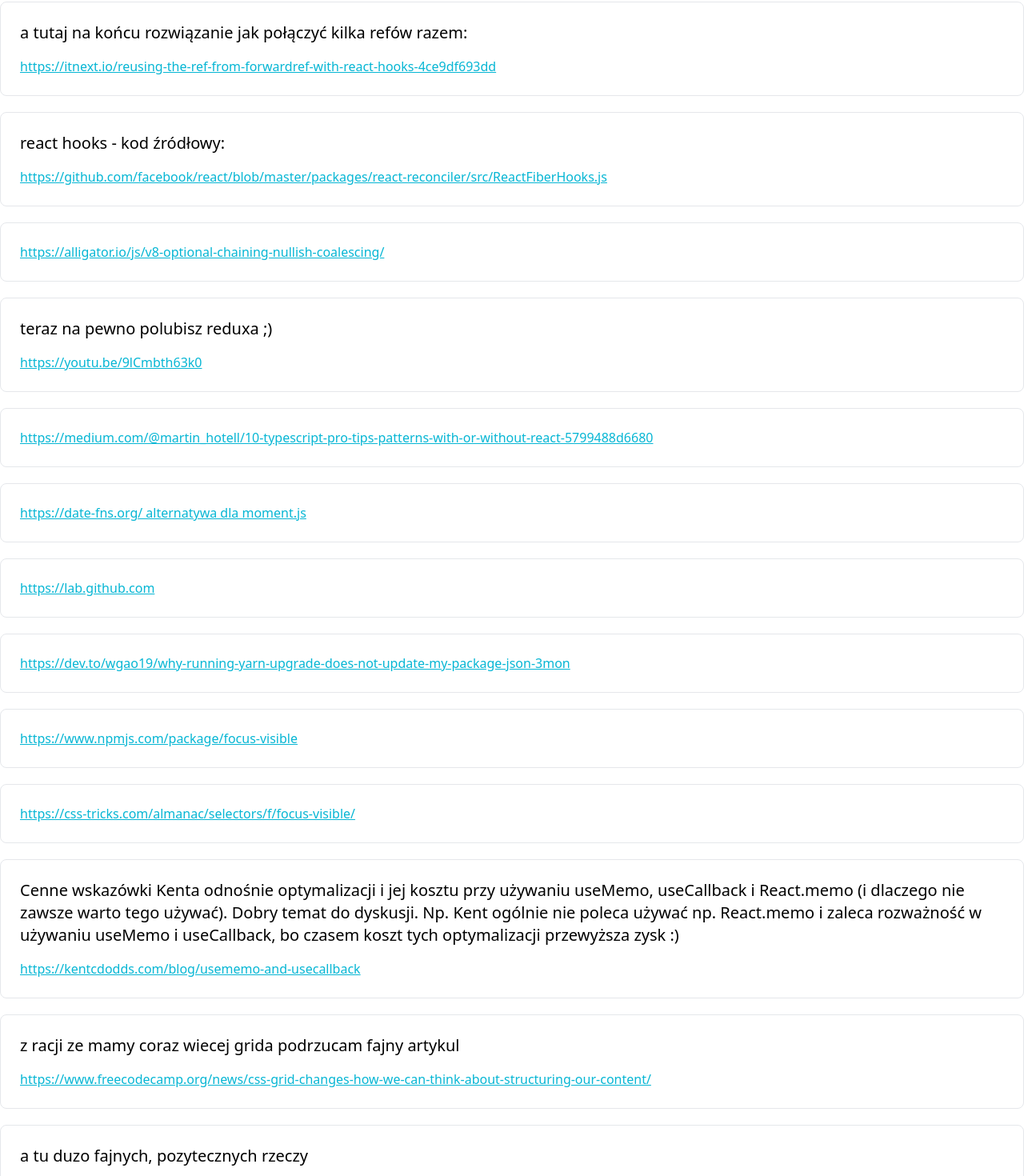
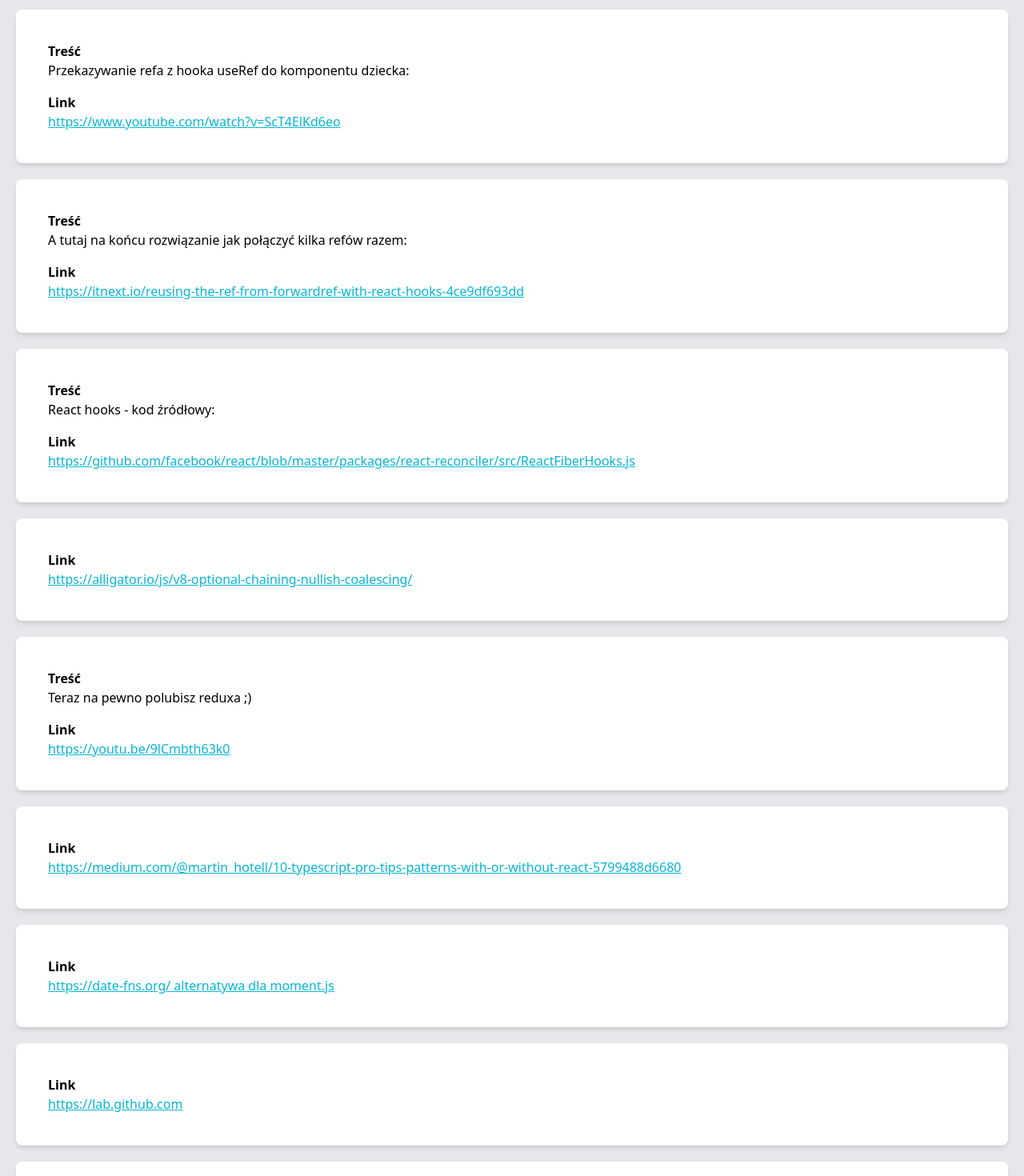
Before and after one commit to palmjack/next-tailwind, a Next.js app: page /rocket in a window 1280 px wide. Shown: the part 620-2090 px from the top of the page at 80% size. Built offline with nearby package versions, Linux system fonts and the light colour scheme.

Commit message:
tailwind plugin added, minor style changes

```diff
--- a/src/archive/rocket.ts
+++ b/src/archive/rocket.ts
@@ -43,7 +43,7 @@ export const archivePosts: TArchivePosts[] = [
   },
   {
     text: 'a tu duzo fajnych, pozytecznych rzeczy',
-    url: ' https://css-tricks.com/phuoc-nguyens-one-page-wonders/'
+    url: 'https://css-tricks.com/phuoc-nguyens-one-page-wonders'
   },
   {
     text: 'Chyba najlepszy film o react-query, w drugiej czesci tworca opowiada o useMutation i queryCache',
@@ -89,7 +89,7 @@ export const archivePosts: TArchivePosts[] = [
     text: 'Lazysizes, wspierany jest tez lazyloading iframeow, wykorzystalismy na historii secure ',
     url: 'https://github.com/aFarkas/lazysizes'
   },
-  { text: '', url: 'https://dev.to/ibrahima92/react-typescript-how-to-set-types-on-hooks-cheat-sheet-gll' },
+  { url: 'https://dev.to/ibrahima92/react-typescript-how-to-set-types-on-hooks-cheat-sheet-gll' },
   {
     text: 'Jesli chcesz uzywac fetcha, to rob to dobrze',
     url: 'https://kentcdodds.com/blog/replace-axios-with-a-simple-custom-fetch-wrapper'
--- a/src/pages/rocket.tsx
+++ b/src/pages/rocket.tsx
@@ -6,31 +6,45 @@ import { archivePosts } from 'archive/rocket';
 
 const Rocket: NextPage = () => {
   return (
-    <div className=" mx-auto block xl:container">
-      <h1 className="my-20  text-black">React TIPS Archive ❤️</h1>
+    <div className="flex items-center justify-center bg-gray-200">
+      <div className="container mx-auto block  px-5">
+        <h1 className="my-20 font-bold  text-black">React TIPS Archive ❤️</h1>
         {archivePosts.map((el, idx) => (
-        <div className="mb-5 rounded-lg border border-gray-200 p-6" key={idx}>
-          {el.text && <h2 className="mb-4 text-xl last:mb-0">{el.text}</h2>}
+          <div className="mb-5 rounded-lg bg-white p-10 shadow-md" key={idx}>
+            {el.text && (
+              <>
+                <p className="font-semibold">Treść</p>
+                <p className="mb-4 text-base last:mb-0 first-letter:capitalize">{el.text}</p>
+              </>
+            )}
             {el.url && (
+              <>
+                <p className="font-semibold">Link</p>
                 <Link href={el.url}>
-              <a className="text-cyan-500 underline" target="_blank">
+                  <a className="break-words text-cyan-500 underline" target="_blank">
                     {el.url}
                   </a>
                 </Link>
+              </>
             )}
             {el.code && (
-            <pre className="text-orange-500">
-              <code>{el.code}</code>
-            </pre>
+              <pre className="whitespace-pre-line break-words rounded-lg bg-gray-50 p-6 text-gray-500">{el.code}</pre>
             )}
             {el.img && (
               <div className="relative block h-64">
-              <Image src={`/images/archive/${el.img}`} alt="" className="text-left" layout="fill" objectFit="contain" />
+                <Image
+                  src={`/images/archive/${el.img}`}
+                  alt=""
+                  className="text-left"
+                  layout="fill"
+                  objectFit="contain"
+                />
               </div>
             )}
           </div>
         ))}
       </div>
+    </div>
   );
 };
 
--- a/tailwind.config.js
+++ b/tailwind.config.js
@@ -1,7 +1,21 @@
+const plugin = require('tailwindcss/plugin');
+
 module.exports = {
   content: ['./src/**/*.{js,ts,jsx,tsx}'],
   theme: {
     extend: {}
   },
-  plugins: [require('@tailwindcss/forms')]
+  variants: {
+    textTransform: ({ after }) => after(['first-letter'])
+  },
+  plugins: [
+    require('@tailwindcss/forms'),
+    plugin(function ({ addVariant, e }) {
+      addVariant('first-letter', ({ modifySelectors, separator }) => {
+        modifySelectors(({ className }) => {
+          return `.${e(`first-letter${separator}${className}`)}:first-letter`;
+        });
+      });
+    })
+  ]
 };
```
Lines whose indentation alone changed are shown as unchanged.
